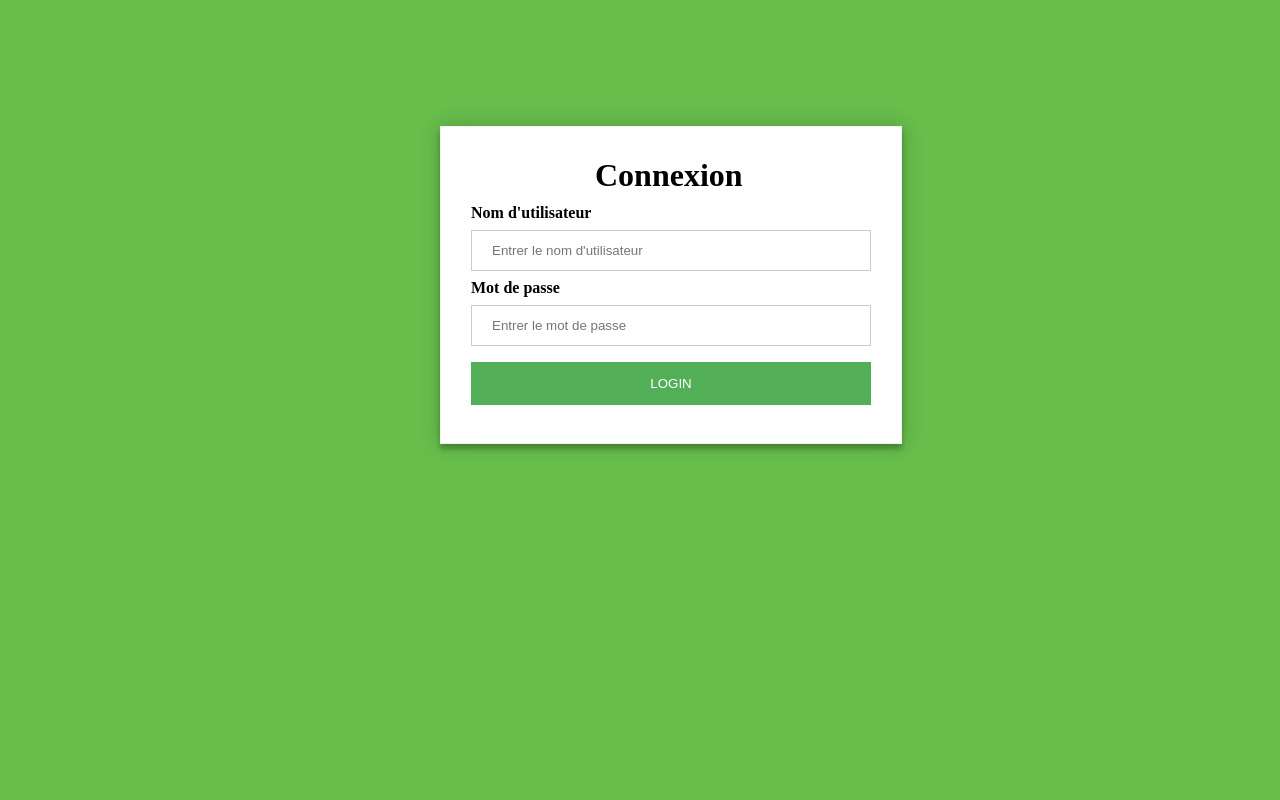
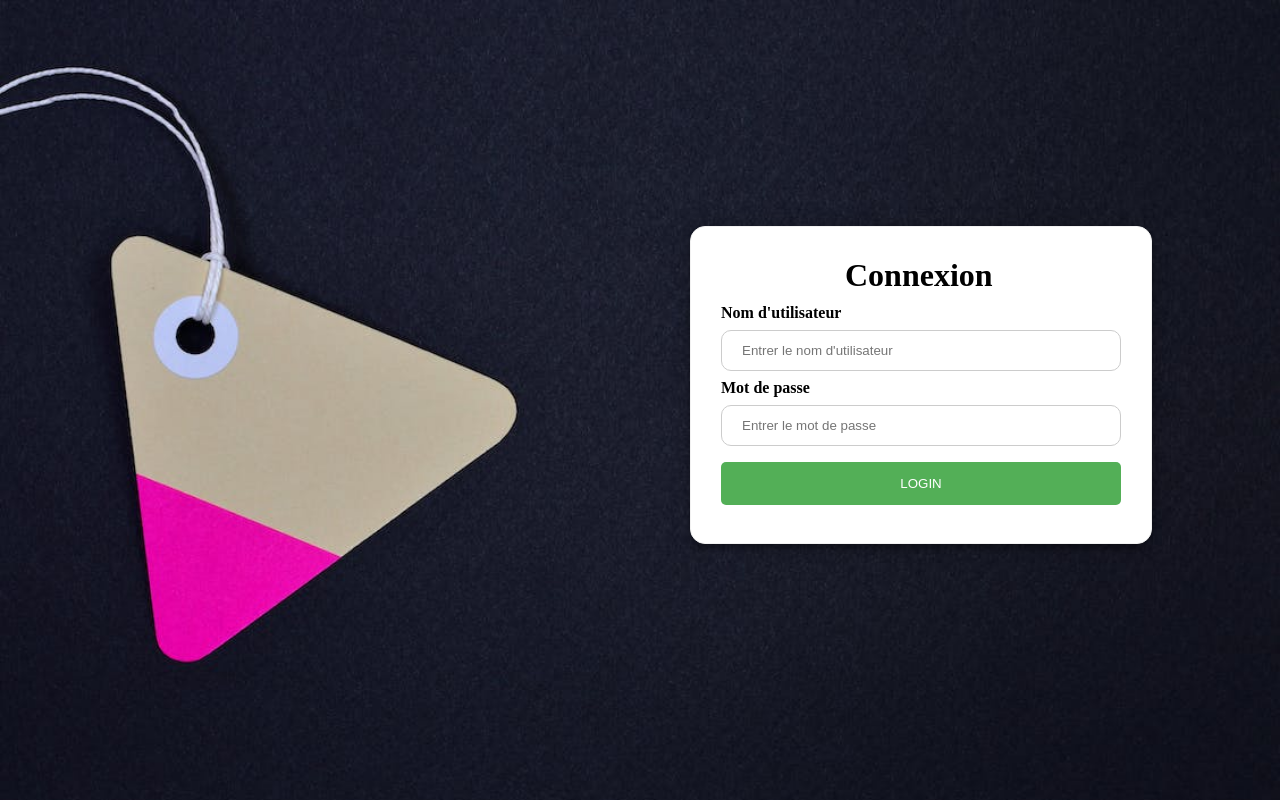
Before and after one commit to frederic5962/nouveau-projet, a PHP site: page /login.php in a window 1280 px wide. Run offline with PHP 8.4, Linux system fonts and the light colour scheme.

Commit message:
modification fond page connexion

```diff
--- a/login.php
+++ b/login.php
@@ -5,6 +5,7 @@
  <link rel="stylesheet" href="style.css" media="screen" type="text/css" />
  </head>
  <body>
+
  <div id="container">
  <!-- zone de connexion -->
 
--- a/style.css
+++ b/style.css
@@ -1,18 +1,26 @@
 body{
-    background: #67BE4B;
+    background-image: url(./picture/background1.jpeg);
+    background-repeat: no-repeat;
+    background-color: black;
+    background-size:cover;
    }
    #container{
+    position: relative;
+    left: 250px;
+    top: 100px;
     width:400px;
     margin:0 auto;
     margin-top:10%;
+
    }
    /* Bordered form */
    form {
     width:100%;
     padding: 30px;
     border: 1px solid #f1f1f1;
-    background: #fff;
+    background: #ffffff;
     box-shadow: 0 0 20px 0 rgba(0, 0, 0, 0.2), 0 5px 5px 0 rgba(0, 0, 0, 0.24);
+    border-radius: 15px;
    }
    #container h1{
     width: 38%;
@@ -28,6 +36,7 @@ body{
     display: inline-block;
     border: 1px solid #ccc;
     box-sizing: border-box;
+    border-radius: 10px;
    }
 
    /* Set a style for all buttons */
@@ -39,6 +48,7 @@ body{
     border: none;
     cursor: pointer;
     width: 100%;
+    border-radius: 5px ;
    }
    input[type=submit]:hover {
     background-color: white;
```
Also changed, not shown: principale.php (+15 -3 lines), picture/background2.jpg (added).
